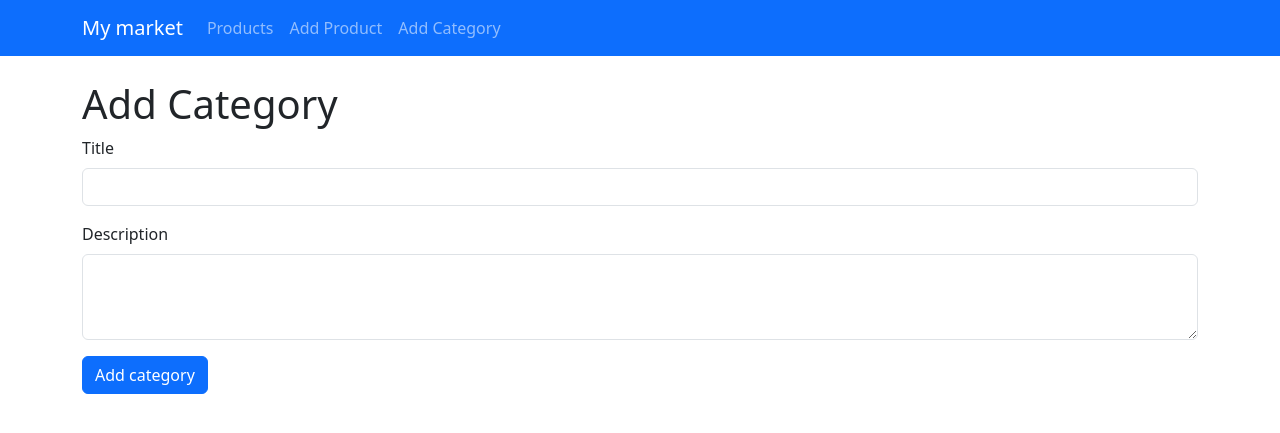
After one commit to k2Raven/shop_project, a Django app: page /categories/add/ in a window 1280 px wide. The commit adds this page. Shown: the top 433 px of the page. Run offline with Django 5.2, Linux system fonts and the light colour scheme.

Commit message:
реализовал добавление остатка для продуктов, фильтрацию по остатку в списке и создание категорий

```diff
--- a/webapp/models.py
+++ b/webapp/models.py
@@ -16,6 +16,7 @@ class Product(models.Model):
     created_at = models.DateTimeField(auto_now_add=True, verbose_name='Дата и время добавления')
     price = models.DecimalField(max_digits=7, decimal_places=2, verbose_name='Стоимость')
     image = models.URLField(verbose_name='Изображение')
+    balance = models.PositiveIntegerField(verbose_name='Остаток', default=0)
 
     def __str__(self):
         return f'{self.id} - {self.title}'
--- a/webapp/templates/base.html
+++ b/webapp/templates/base.html
@@ -17,7 +17,7 @@
       <div class="navbar-nav">
         <a class="nav-link" href="{% url 'product_list' %}">Products</a>
         <a class="nav-link" href="{% url 'product_add' %}">Add Product</a>
-        <a class="nav-link" href="#">Add Category</a>
+        <a class="nav-link" href="{% url 'category_add' %}">Add Category</a>
       </div>
     </div>
   </div>
--- /dev/null
+++ b/webapp/templates/category_create.html
@@ -0,0 +1,19 @@
+{% extends 'base.html' %}
+
+{% block title %}Create Category{% endblock %}
+
+{% block content %}
+    <h1>Add Category</h1>
+    <form action="" method="post">
+        {% csrf_token %}
+        <div class="mb-3">
+            <label for="title" class="form-label">Title</label>
+            <input type="text" class="form-control" id="title" name="title">
+        </div>
+        <div class="mb-3">
+            <label for="description" class="form-label">Description</label>
+            <textarea class="form-control" id="description" name="description" rows="3"></textarea>
+        </div>
+        <button type="submit" class="btn btn-primary">Add category</button>
+    </form>
+{% endblock %}
--- a/webapp/urls.py
+++ b/webapp/urls.py
@@ -1,5 +1,5 @@
 from django.urls import path
-from webapp.views import product_list_view, product_create_view, product_detail_view
+from webapp.views import product_list_view, product_create_view, product_detail_view, category_create_view
 
 urlpatterns = [
     path('', product_list_view, name='main'),
@@ -8,4 +8,6 @@ urlpatterns = [
 
     path('products/<int:pk>/', product_detail_view, name='product_detail'),
 
+    path('categories/add/', category_create_view, name='category_add'),
+
 ]
--- a/webapp/views.py
+++ b/webapp/views.py
@@ -1,8 +1,10 @@
 from django.shortcuts import render, redirect, get_object_or_404
+from django.template.defaultfilters import title
+
 from webapp.models import Category, Product
 
 def product_list_view(request):
-    products = Product.objects.all()
+    products = Product.objects.exclude(balance=0).order_by('category__title', 'title')
     return render(request, 'product_list.html', {'products': products})
 
 def product_create_view(request):
@@ -21,3 +23,12 @@ def product_create_view(request):
 def product_detail_view(request, *args, pk, **kwargs):
     product = get_object_or_404(Product, pk=pk)
     return render(request, 'article_detail.html', {'product': product})
+
+
+def category_create_view(request):
+    if request.method == 'POST':
+        title = request.POST.get('title')
+        description = request.POST.get('description')
+        Category.objects.create(title=title, description=description)
+        return redirect('product_list')
+    return render(request, 'category_create.html')
```
Also changed, not shown: webapp/migrations/0002_product_balance.py (added).
